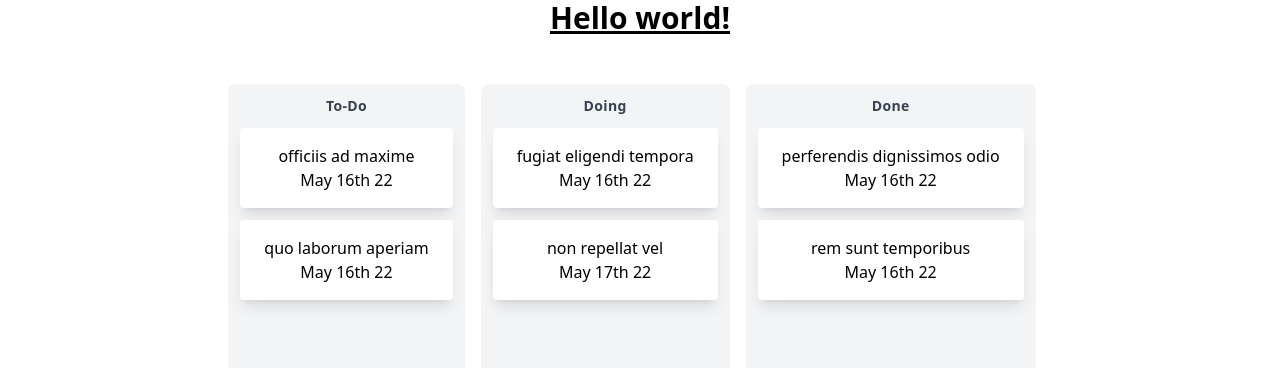
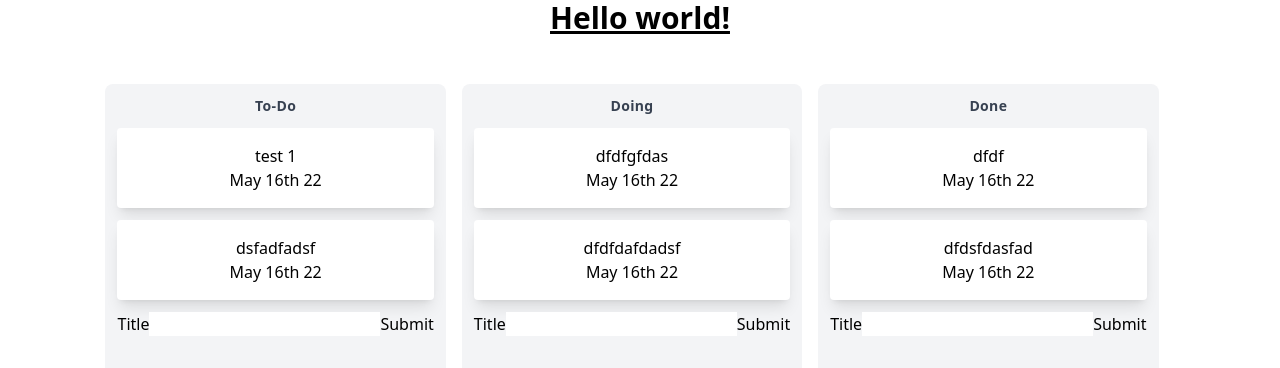
Before and after one commit to ahanasi/task-board, a React (Create React App) app: page / in a window 1280 px wide. Shown: the top 368 px of the page. Built offline with nearby package versions, Linux system fonts and the light colour scheme.

Commit message:
Create add task to list functionality

```diff
--- a/package.json
+++ b/package.json
@@ -6,6 +6,7 @@
     "@testing-library/jest-dom": "^5.16.4",
     "@testing-library/react": "^13.2.0",
     "@testing-library/user-event": "^13.5.0",
+    "prop-types": "^15.8.1",
     "react": "^18.1.0",
     "react-dom": "^18.1.0",
     "react-scripts": "5.0.1",
--- a/src/components/Board.js
+++ b/src/components/Board.js
@@ -2,6 +2,7 @@ import { useEffect, useState } from "react";
 import { faker } from "@faker-js/faker";
 import moment from "moment";
 import List from "./List";
+import { list } from "postcss";
 
 const Board = () => {
   const [lists, setLists] = useState([]);
@@ -13,16 +14,14 @@ const Board = () => {
         id: 0,
         tasks: [
           {
-            title: faker.lorem.words(),
+            title: "test 1",
             taskID: 0,
             listNum: 0,
-            dateCreated: faker.date.soon(),
           },
           {
-            title: faker.lorem.words(),
+            title: "dsfadfadsf",
             taskID: 1,
             listNum: 0,
-            dateCreated: faker.date.soon(),
           },
         ],
       },
@@ -31,16 +30,14 @@ const Board = () => {
         id: 1,
         tasks: [
           {
-            title: faker.lorem.words(),
+            title: "dfdfgfdas",
             taskID: 0,
             listNum: 1,
-            dateCreated: faker.date.soon(),
           },
           {
-            title: faker.lorem.words(),
+            title: "dfdfdafdadsf",
             taskID: 1,
             listNum: 1,
-            dateCreated: faker.date.soon(),
           },
         ],
       },
@@ -49,16 +46,14 @@ const Board = () => {
         id: 2,
         tasks: [
           {
-            title: faker.lorem.words(),
+            title: "dfdf",
             taskID: 0,
             listNum: 2,
-            dateCreated: faker.date.soon(),
           },
           {
-            title: faker.lorem.words(),
+            title: "dfdsfdasfad",
             taskID: 1,
             listNum: 2,
-            dateCreated: faker.date.soon(),
           },
         ],
       },
@@ -66,28 +61,15 @@ const Board = () => {
     setLists(testCols);
   }, []);
 
+  useEffect(() => {}, [lists]);
+
   return (
     <div>
       <h1 className="text-3xl font-bold underline">Hello world!</h1>
       <div className="flex justify-center">
         <div className="min-h-screen flex overflow-x-scroll py-12">
           {lists.map((list) => {
-            return (
-              <List {...list} />
-              //   <div key={list.id} className="bg-gray-100 rounded-lg px-3 py-3 column-width rounded mr-4">
-              //     <p className="text-gray-700 font-semibold font-sans tracking-wide text-sm">{list.title}</p>
-              //     {list.tasks.map((task) => {
-              //       return (
-              //         <div key={task.id} className="max-w-sm bg-white my-3 rounded overflow-hidden shadow-lg">
-              //           <div className="px-6 py-4">
-              //             <p className="text-base">{task.title}</p>
-              //             <p className="text-base">{moment(task.dateCreated).format("MMM Do YY")}</p>
-              //           </div>
-              //         </div>
-              //       );
-              //     })}
-              //   </div>
-            );
+            return <List {...list} />;
           })}
         </div>
       </div>
--- a/src/components/List.js
+++ b/src/components/List.js
@@ -1,21 +1,45 @@
-import moment from "moment";
+import { useState } from "react";
+import Task from "./Task";
+import PropTypes from "prop-types";
 
-const List = (list) => {
+const List = (propList) => {
+  const [input, setInput] = useState("");
+  const [list, setList] = useState(propList);
+
+  const handleSubmit = (e) => {
+    e.preventDefault();
+    const task = {
+      title: input,
+      taskID: list.length,
+      listNum: list.id,
+      dateCreated: new Date(),
+    };
+    addTask(task);
+    setInput("");
+  };
+
+  const addTask = (task) => {
+    setList((prevState) => ({ ...prevState, tasks: [...prevState.tasks, task] }));
+  };
+
   return (
     <div key={list.id} className="bg-gray-100 rounded-lg px-3 py-3 column-width rounded mr-4">
       <p className="text-gray-700 font-semibold font-sans tracking-wide text-sm">{list.title}</p>
+      {console.log(addTask)}
       {list.tasks.map((task) => {
-        return (
-          <div key={task.id} className="max-w-sm bg-white my-3 rounded overflow-hidden shadow-lg">
-            <div className="px-6 py-4">
-              <p className="text-base">{task.title}</p>
-              <p className="text-base">{moment(task.dateCreated).format("MMM Do YY")}</p>
-            </div>
-          </div>
-        );
+        return <Task {...task} key={task.taskID} />;
       })}
+      <form onSubmit={handleSubmit}>
+        <label htmlFor="titke">Title</label>
+        <input type="text" value={input} onChange={(e) => setInput(e.target.value)} />
+        <input type="submit" value="Submit" />
+      </form>
     </div>
   );
 };
 
+List.propTypes = {
+  addTask: PropTypes.func,
+};
+
 export default List;
--- /dev/null
+++ b/src/components/Task.js
@@ -0,0 +1,13 @@
+import moment from "moment";
+const Task = (task) => {
+  return (
+    <div key={task.taskID} className="max-w-sm bg-white my-3 rounded overflow-hidden shadow-lg">
+      <div className="px-6 py-4">
+        <p className="text-base">{task.title}</p>
+        <p className="text-base">{moment(task.dateCreated).format("MMM Do YY")}</p>
+      </div>
+    </div>
+  );
+};
+
+export default Task;
```
Also changed, not shown: 1 other file (tests, documents, lock files or other folders).
